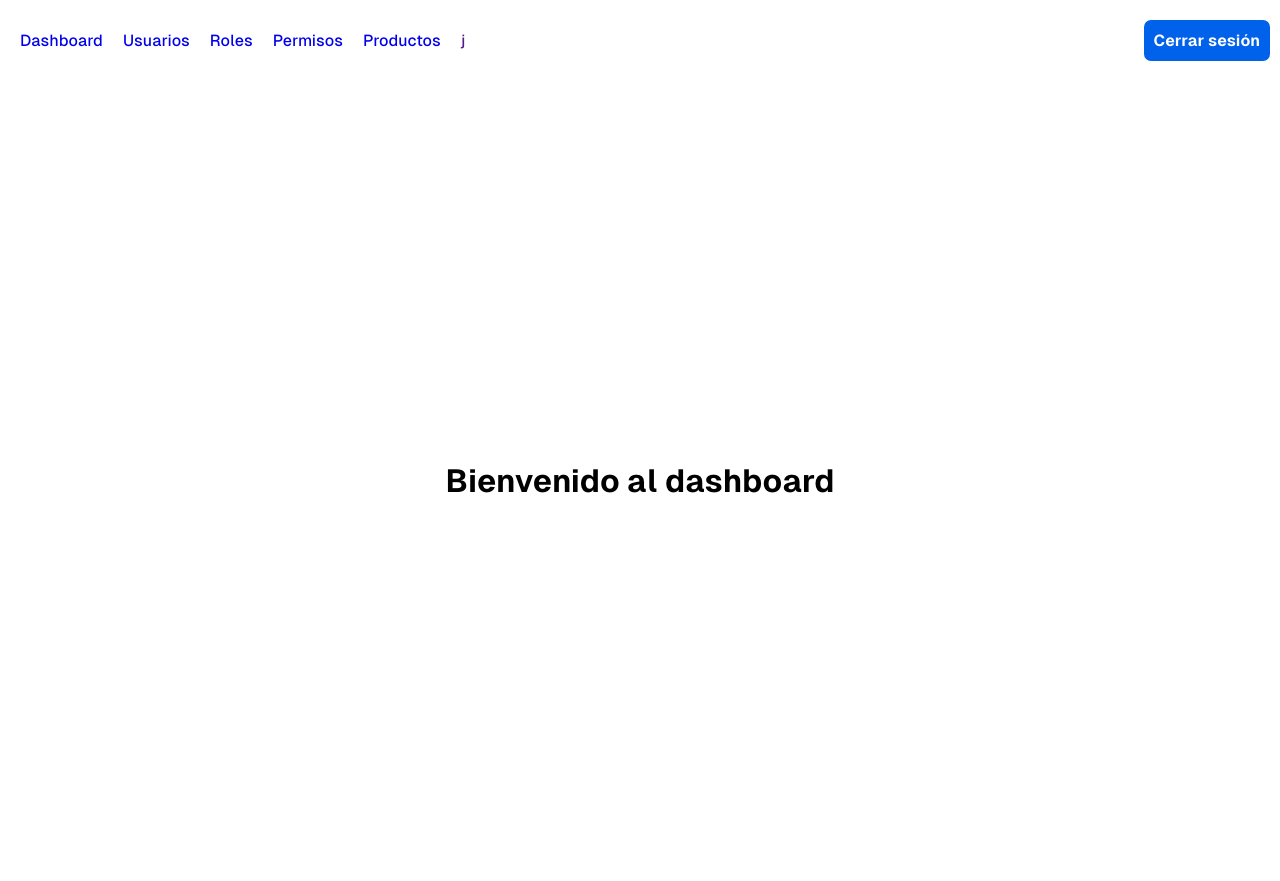
After one commit to Abiu77/odontology, a PHP site: page /pages/dashboard.php in a window 1280 px wide. The commit adds this page. Run offline with PHP 8.4, Linux system fonts and the light colour scheme.

Commit message:
fix: all

```diff
--- a/css/index.css
+++ b/css/index.css
@@ -12,15 +12,18 @@ html {
 }
 
 body {
-  max-width: 1200px;
+  width: 100%;
   margin: 0px auto;
-  width: 100%;
-  display: grid;
-  place-content: center;
+  display: flex;
+  flex-direction: column;
+  align-items: center;
+  justify-content: center;
 }
 
 header {
+  width: 100%;
   padding: 20px 10px;
+  position: sticky;
 }
 
 main {
@@ -34,3 +37,7 @@ main {
 a {
   text-decoration: none;
 }
+
+li {
+  list-style: none;
+}
--- a/css/style.css
+++ b/css/style.css
@@ -75,7 +75,6 @@
 }
 
 .logout-btn {
-  width: 60%;
   padding: 10px;
   border-radius: 7px;
   font-size: 16px;
@@ -89,3 +88,43 @@
   text-decoration: underline;
   color: #0061EB;
 }
+
+.menu-header {
+  width: 100%;
+  max-width: 1600px;
+  margin: 0 auto;
+  display: flex;
+  align-items: center;
+  justify-content: space-between;
+  color: #0061EB;
+}
+
+.navbar {
+  display: flex;
+  align-items: center;
+}
+
+.navbar>li,
+.navbar-submenu>li {
+  padding: 6px 10px;
+  font-size: 16px;
+  font-weight: 500;
+}
+
+.list-navbar {
+  display: flex;
+  flex-direction: column;
+  align-items: center;
+  gap: 10px;
+  position: relative;
+}
+
+.list-navbar>ul {
+  display: none;
+  position: absolute;
+  top: 30px;
+}
+
+.list-navbar:hover>ul {
+  display: block;
+}
--- a/index.html
+++ b/index.html
@@ -11,7 +11,7 @@
 </head>
 <body>
   <main>
-    <form action="../auth/login.php" method="POST" class="card">
+    <form action="./auth/login.php" method="POST" class="card">
       <h1 class="card-title">Iniciar sesión</h1>
       <div class="card-main">
         <label class="label-credentials" for="email">
--- /dev/null
+++ b/pages/dashboard.php
@@ -0,0 +1,73 @@
+<?php
+/* session_start();
+
+// Verificar si el usuario está autenticado
+if (!isset($_SESSION['user'])) {
+    header("Location: ../auth/login.php");
+    exit();
+}
+
+// Obtener el rol del usuario
+$userRole = $_SESSION['user']['role']; */
+?>
+
+<!DOCTYPE html>
+<html lang="en">
+<head>
+  <meta charset="UTF-8">
+  <meta name="viewport" content="width=device-width, initial-scale=1.0">
+  <title>Document</title>
+  <link rel="stylesheet" href="../css/style.css">
+  <link rel="stylesheet" href="../css/font.css">
+  <link rel="stylesheet" href="../css/index.css">
+  <link rel="shortcut icon" href="../assets/favicon.svg" type="image/x-icon">
+</head>
+<body>
+  <header>
+    <div class="menu-header">
+      <nav>
+        <ul class="navbar">
+          <li><a href="../pages/dashboard.html">Dashboard</a></li>
+          <li><a href="../pages/usuarios.html">Usuarios</a></li>
+          <li><a href="../pages/roles.html">Roles</a></li>
+          <!-- Menú para trabajador -->
+          <?php /* if ($userRole == 'worker'): */ ?>
+          <li class="list-navbar">
+            <a href="../pages/permisos.html">Permisos</a>
+            <ul class="navbar-submenu">
+              <li><a href="../pages/permisos.html">Permisos</a></li>
+              <li><a href="../pages/permisos.html">Permisos</a></li>
+              <li><a href="../pages/permisos.html">Permisos</a></li>
+            </ul>
+          </li>
+          <!-- Menú para admin -->
+           <?php /* elseif ($userRole == 'admin'):  */ ?>
+          <li class="list-navbar">
+            <a href="../pages/products.html">Productos</a>
+            <ul class="navbar-submenu">
+              <li><a href="">Productos Usados</a></li>
+              <li><a href="">Agregar productos</a></li>
+            </ul>
+          </li>
+          <?php /*  elseif ($userRole == 'root'): */ ?>
+          <li class="list-navbar">
+            <a href="">j</a>
+             <!-- Menú para root -->
+            <ul class="navbar-submenu">
+                <li><a href="#">Desarrollo</a></li>
+                <li><a href="#">Base de Datos</a></li>
+                <li><a href="#">Configuración Avanzada</a></li>
+                <li><a href="#">Informes Personalizados</a></li>
+                <li><a href="#">Mensajes</a></li>
+            </ul>
+          </li>
+        </ul>
+      </nav>
+      <a href="../pages/login.html" class="logout-btn">Cerrar sesión</a>
+    </div>
+  </header>
+  <main>
+    <h1>Bienvenido al dashboard</h1>
+  </main>
+</body>
+</html>
```
Also changed, not shown: auth/login.php (+4 -4 lines), auth/logout.php (added, +7 -0 lines), pages/dashboard.html (deleted, +0 -20 lines).
